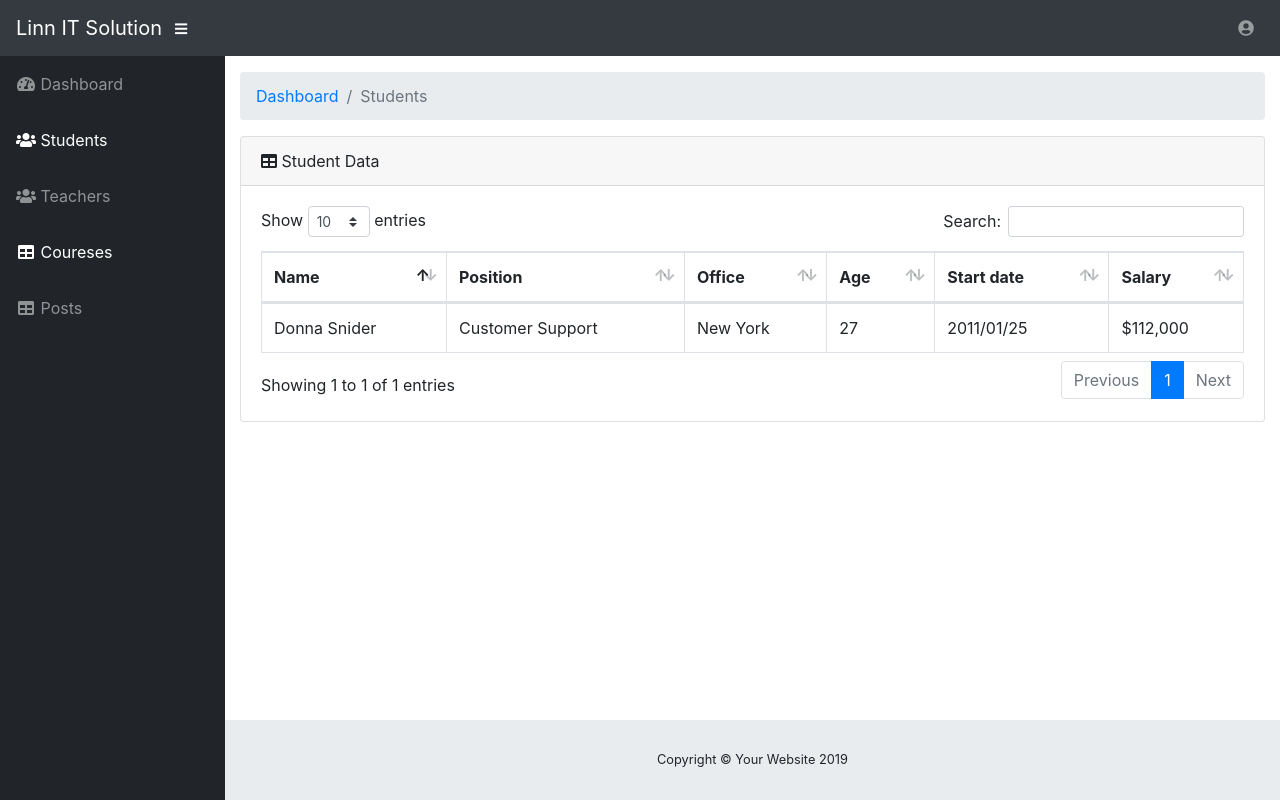
After one commit to ThuraSittNaing/linntrainingcenter, a PHP site: page /linntrainingcenter/admin/student.php in a window 1280 px wide. The commit adds this page. Run offline with PHP 8.4, Linux system fonts and the light colour scheme.

Commit message:
change design make header footer common

```diff
--- /dev/null
+++ b/admin/footer.php
@@ -0,0 +1,59 @@
+ <!-- Sticky Footer -->
+      <footer class="sticky-footer">
+        <div class="container my-auto">
+          <div class="copyright text-center my-auto">
+            <span>Copyright © Your Website 2019</span>
+          </div>
+        </div>
+      </footer>
+
+    </div>
+    <!-- /.content-wrapper -->
+
+  </div>
+  <!-- /#wrapper -->
+
+  <!-- Scroll to Top Button-->
+  <a class="scroll-to-top rounded" href="#page-top">
+    <i class="fas fa-angle-up"></i>
+  </a>
+
+  <!-- Logout Modal-->
+  <div class="modal fade" id="logoutModal" tabindex="-1" role="dialog" aria-labelledby="exampleModalLabel" aria-hidden="true">
+    <div class="modal-dialog" role="document">
+      <div class="modal-content">
+        <div class="modal-header">
+          <h5 class="modal-title" id="exampleModalLabel">Ready to Leave?</h5>
+          <button class="close" type="button" data-dismiss="modal" aria-label="Close">
+            <span aria-hidden="true">×</span>
+          </button>
+        </div>
+        <div class="modal-body">Select "Logout" below if you are ready to end your current session.</div>
+        <div class="modal-footer">
+          <button class="btn btn-secondary" type="button" data-dismiss="modal">Cancel</button>
+          <a class="btn btn-primary" href="login.html">Logout</a>
+        </div>
+      </div>
+    </div>
+  </div>
+
+  <!-- Bootstrap core JavaScript-->
+  <script src="vendor/jquery/jquery.min.js"></script>
+  <script src="vendor/bootstrap/js/bootstrap.bundle.min.js"></script>
+
+  <!-- Core plugin JavaScript-->
+  <script src="vendor/jquery-easing/jquery.easing.min.js"></script>
+
+  <!-- Page level plugin JavaScript-->
+  <script src="vendor/datatables/jquery.dataTables.js"></script>
+  <script src="vendor/datatables/dataTables.bootstrap4.js"></script>
+
+  <!-- Custom scripts for all pages-->
+  <script src="js/sb-admin.min.js"></script>
+
+  <!-- Demo scripts for this page-->
+  <script src="js/demo/datatables-demo.js"></script>
+
+</body>
+
+</html>
--- /dev/null
+++ b/admin/header.php
@@ -0,0 +1,86 @@
+<!DOCTYPE html>
+<html lang="en">
+
+<head>
+
+  <meta charset="utf-8">
+  <meta http-equiv="X-UA-Compatible" content="IE=edge">
+  <meta name="viewport" content="width=device-width, initial-scale=1, shrink-to-fit=no">
+  <meta name="description" content="">
+  <meta name="author" content="">
+
+  <title>Linn Admin Panel</title>
+
+  <!-- Custom fonts for this template-->
+  <link href="vendor/fontawesome-free/css/all.min.css" rel="stylesheet" type="text/css">
+
+  <!-- Page level plugin CSS-->
+  <link href="vendor/datatables/dataTables.bootstrap4.css" rel="stylesheet">
+
+  <!-- Custom styles for this template-->
+  <link href="css/sb-admin.css" rel="stylesheet">
+
+</head>
+
+<body id="page-top">
+
+  <nav class="navbar navbar-expand navbar-dark bg-dark static-top">
+
+    <a class="navbar-brand mr-1" href="index.html">Linn IT Solution</a>
+
+    <button class="btn btn-link btn-sm text-white order-1 order-sm-0" id="sidebarToggle" href="#">
+      <i class="fas fa-bars"></i>
+    </button>
+
+    <!-- Navbar Search -->
+    <form class="d-none d-md-inline-block form-inline ml-auto mr-0 mr-md-3 my-2 my-md-0">
+      <div class="input-group">
+       <!--  <input type="text" class="form-control" placeholder="Search for..." aria-label="Search" aria-describedby="basic-addon2">
+        <div class="input-group-append">
+          <button class="btn btn-primary" type="button">
+            <i class="fas fa-search"></i>
+          </button>
+        </div> -->
+      </div>
+    </form>
+
+    <!-- Navbar -->
+    <ul class="navbar-nav ml-auto ml-md-0">
+     <!--  <li class="nav-item dropdown no-arrow mx-1">
+        <a class="nav-link dropdown-toggle" href="#" id="alertsDropdown" role="button" data-toggle="dropdown" aria-haspopup="true" aria-expanded="false">
+          <i class="fas fa-bell fa-fw"></i>
+          <span class="badge badge-danger">9+</span>
+        </a>
+        <div class="dropdown-menu dropdown-menu-right" aria-labelledby="alertsDropdown">
+          <a class="dropdown-item" href="#">Action</a>
+          <a class="dropdown-item" href="#">Another action</a>
+          <div class="dropdown-divider"></div>
+          <a class="dropdown-item" href="#">Something else here</a>
+        </div>
+      </li>
+      <li class="nav-item dropdown no-arrow mx-1">
+        <a class="nav-link dropdown-toggle" href="#" id="messagesDropdown" role="button" data-toggle="dropdown" aria-haspopup="true" aria-expanded="false">
+          <i class="fas fa-envelope fa-fw"></i>
+          <span class="badge badge-danger">7</span>
+        </a>
+        <div class="dropdown-menu dropdown-menu-right" aria-labelledby="messagesDropdown">
+          <a class="dropdown-item" href="#">Action</a>
+          <a class="dropdown-item" href="#">Another action</a>
+          <div class="dropdown-divider"></div>
+          <a class="dropdown-item" href="#">Something else here</a>
+        </div>
+      </li> -->
+      <li class="nav-item dropdown no-arrow">
+        <a class="nav-link dropdown-toggle" href="#" id="userDropdown" role="button" data-toggle="dropdown" aria-haspopup="true" aria-expanded="false">
+          <i class="fas fa-user-circle fa-fw"></i>
+        </a>
+        <div class="dropdown-menu dropdown-menu-right" aria-labelledby="userDropdown">
+          <a class="dropdown-item" href="#">Settings</a>
+          <a class="dropdown-item" href="#">Activity Log</a>
+          <div class="dropdown-divider"></div>
+          <a class="dropdown-item" href="#" data-toggle="modal" data-target="#logoutModal">Logout</a>
+        </div>
+      </li>
+    </ul>
+
+  </nav>
--- /dev/null
+++ b/admin/sidebar.php
@@ -0,0 +1,29 @@
+ <!-- Sidebar -->
+    <ul class="sidebar navbar-nav">
+      <li class="nav-item">
+        <a class="nav-link" href="dashbord.php">
+          <i class="fas fa-fw fa-tachometer-alt"></i>
+          <span>Dashboard</span>
+        </a>
+      </li>
+      <li class="nav-item active">
+        <a class="nav-link" href="student.php">
+          <i class="fas fa-fw fa-users"></i>
+          <span>Students</span></a>
+      </li>
+      <li class="nav-item">
+        <a class="nav-link" href="teachers.php">
+          <i class="fas fa-fw fa-users"></i>
+          <span>Teachers</span></a>
+      </li>
+      <li class="nav-item active">
+        <a class="nav-link" href="courses.php">
+          <i class="fas fa-fw fa-table"></i>
+          <span>Coureses</span></a>
+      </li>
+      <li class="nav-item">
+        <a class="nav-link" href="posts.php">
+          <i class="fas fa-fw fa-table"></i>
+          <span>Posts</span></a>
+      </li>
+    </ul>
--- /dev/null
+++ b/admin/student.php
@@ -0,0 +1,26 @@
+<!-- include header -->
+<?php include('header.php') ?>
+  <div id="wrapper">
+
+    <!-- Sidebar -->
+   <?php include('sidebar.php') ?>
+
+    <div id="content-wrapper">
+
+      <div class="container-fluid">
+
+        <!-- Breadcrumbs-->
+        <ol class="breadcrumb">
+          <li class="breadcrumb-item">
+            <a href="#">Dashboard</a>
+          </li>
+          <li class="breadcrumb-item active">Students</li>
+        </ol>
+
+        <!-- Students DataTables  -->
+       <?php include('student/table.php') ?>
+      </div>
+      <!-- /.container-fluid -->
+
+    <!-- include footer -->
+<?php include('footer.php') ?>
--- /dev/null
+++ b/admin/student/form.php
@@ -0,0 +1,4 @@
+<?php
+
+	echo " your form design go herer...";
+ ?>
--- /dev/null
+++ b/admin/student/table.php
@@ -0,0 +1,31 @@
+  <div class="card mb-3">
+    <div class="card-header">
+      <i class="fas fa-table"></i>
+      Student Data </div>
+    <div class="card-body">
+      <div class="table-responsive">
+        <table class="table table-bordered" id="dataTable" width="100%" cellspacing="0">
+          <thead>
+            <tr>
+              <th>Name</th>
+              <th>Position</th>
+              <th>Office</th>
+              <th>Age</th>
+              <th>Start date</th>
+              <th>Salary</th>
+            </tr>
+          </thead>
+
+            <tr>
+              <td>Donna Snider</td>
+              <td>Customer Support</td>
+              <td>New York</td>
+              <td>27</td>
+              <td>2011/01/25</td>
+              <td>$112,000</td>
+            </tr>
+          </tbody>
+        </table>
+      </div>
+    </div>
+</div>
```
Also changed, not shown: admin/add-student.php (added, +27 -0 lines), admin/dashbord.php (renamed from admin/charts.html, +1 -19 lines), admin/home.html (+8 -0 lines).
